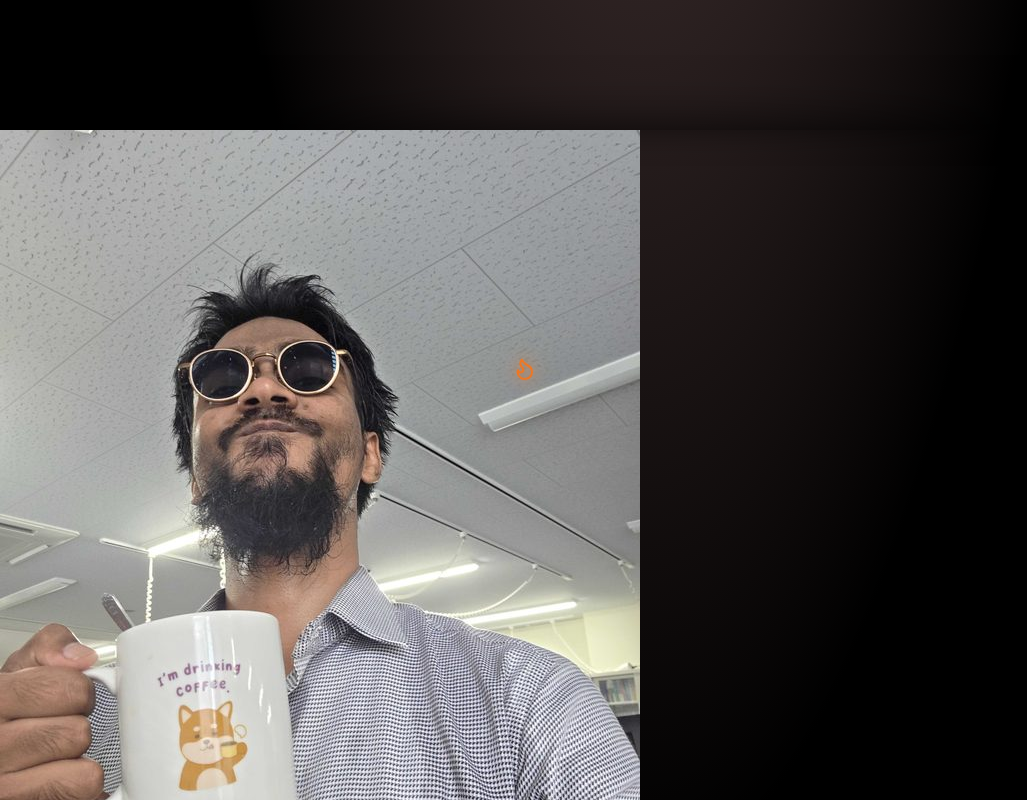
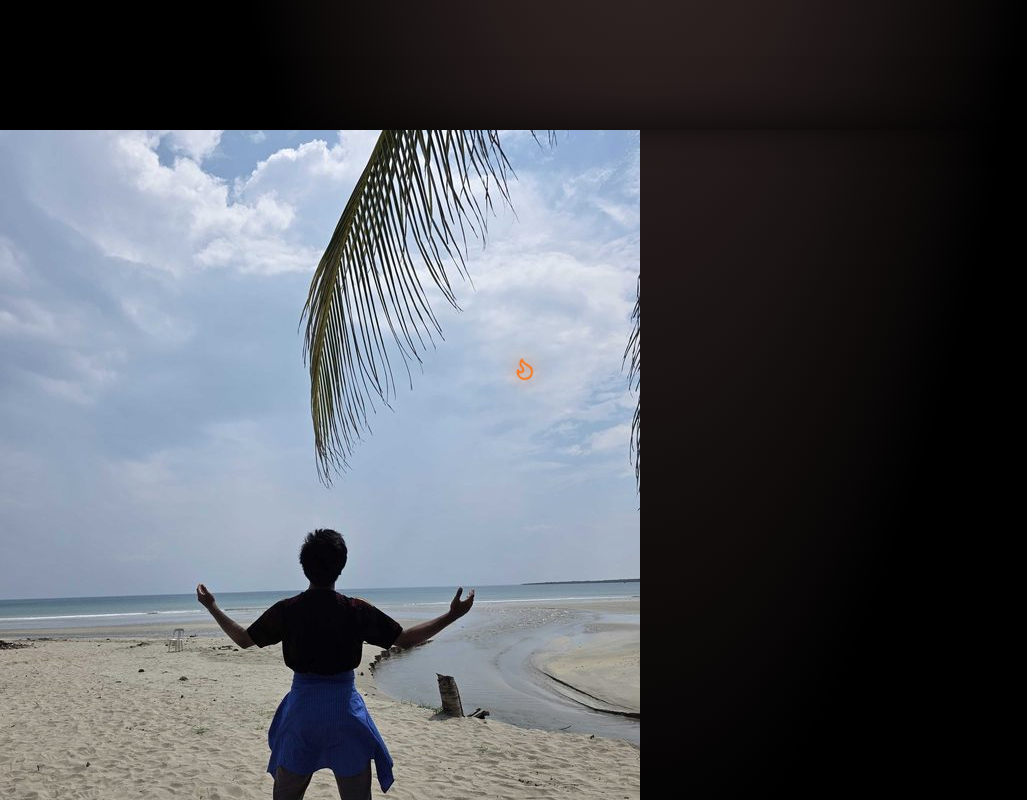
Before and after one commit to Abdullah-Nasir-Chowdhury/samurai-portfolio, a React (Vite) app: page / in a window 1280 px wide. Shown: the part 1980-2780 px from the top of the page, without its empty margins (0-1027 px from the left). Built offline with nearby package versions, Linux system fonts and the light colour scheme; a web font is replaced by a local one.

Commit message:
Open the home page on the beach photo

```diff
--- a/src/Test.jsx
+++ b/src/Test.jsx
@@ -93,7 +93,7 @@ export default function SamuraiPortfolio() {
   const [isMuted, setIsMuted] = useState(false);
   const [theme, setTheme] = useState(0); // mood index (0-2) within the current element
   const [element, setElement] = useState('fire'); // 'fire', 'water', 'wind', or 'earth'
-  const [profileImage, setProfileImage] = useState('/frontend/01-office-selfie.jpg');
+  const [profileImage, setProfileImage] = useState('/frontend/03-beach.jpg');
 
 // Audio refs
 const bgMusicRef = useRef(null);
```
